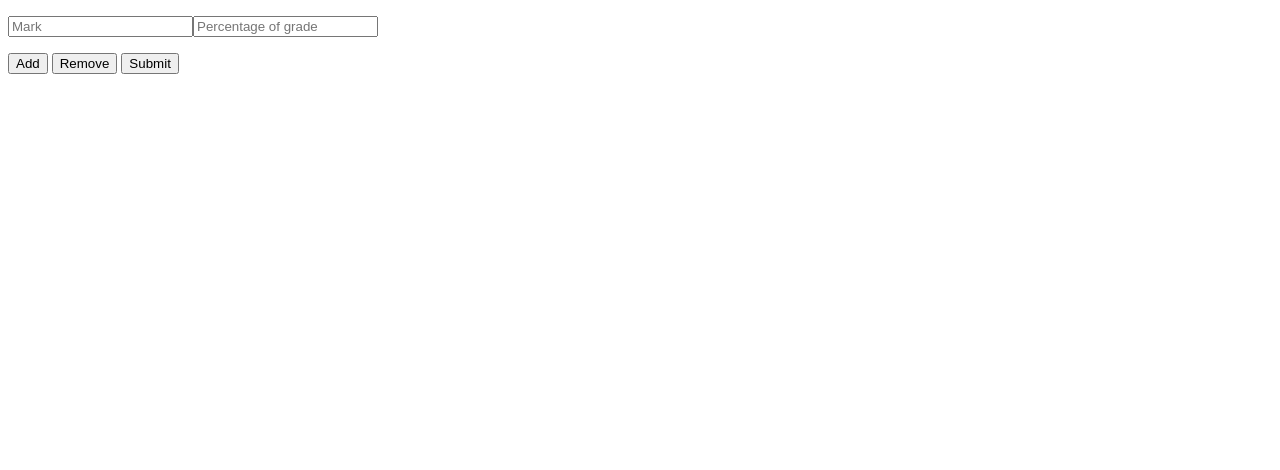
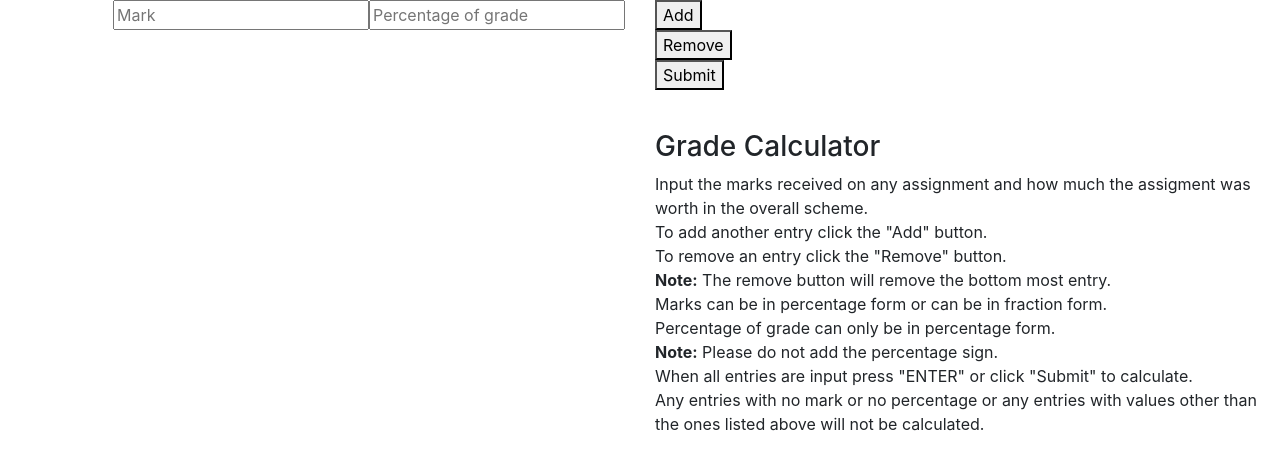
Before and after one commit to gjchow/grade_calc, a Flask app: page / in a window 1280 px wide. Shown: the top 470 px of the page. Run offline with Flask 2, Linux system fonts and the light colour scheme; some libraries are stand-ins or nearby versions.

Commit message:
Added help instructions and centred the elements

```diff
--- a/static/scripts/main.js
+++ b/static/scripts/main.js
@@ -4,14 +4,14 @@ $(document).ready(function() {
     let temp = "";
     $("button").click(function() {
         if ($(this).attr("class") == "add"){
-//            alert("Clicked add");
-            num += 1;
+            num += 1
             len += 1
             temp = '<div class="in'+num+'"><p><input type="text" id="mark'+num+'" name="mark'+num+'" placeholder="Mark"><input type="text" id="percent'+num+'" name="percent'+num+'" placeholder="Percentage of grade"><br></p></div>';
             $(".main").append(temp);
         }
         else if($(this).attr("class") == "remove"){
-            if (num == 1){
+            alert("remove")
+            if (len == 1){
                 alert("Must have at least 1 entry")
             }
             else {
--- a/templates/index.html
+++ b/templates/index.html
@@ -4,9 +4,14 @@
     <meta charset="UTF-8">
     <title>Grade Calculator</title>
     <script src="https://ajax.googleapis.com/ajax/libs/jquery/3.5.1/jquery.min.js"></script>
+    <link rel="stylesheet" href="https://stackpath.bootstrapcdn.com/bootstrap/4.5.2/css/bootstrap.min.css" integrity="sha384-JcKb8q3iqJ61gNV9KGb8thSsNjpSL0n8PARn9HuZOnIxN0hoP+VmmDGMN5t9UJ0Z" crossorigin="anonymous">
 </head>
 <body>
-    <form action="" method="post">
+    <div class="container-fluid">
+        <div class="row">
+            <div class="col">
+                <div class="d-flex justify-content-end">
+                    <form action="" method="post" id="grades">
                         <div class="main">
                             <div class="in1">
                                 <p>
@@ -14,11 +19,9 @@
                                 </p>
                             </div>
                         </div>
-        <p>
-            <button type="button" class="add" id="add">Add</button>
-            <button type="button" class="remove" id="remove">Remove</button>
-            <button type="submit" class="submit" id="submit">Submit</button>
-        </p>
+                    </form>
+                </div>
+                <div class="d-flex justify-content-end">
                 <p>
                     {% if info %}
                         <text>{% for inf in info %}
@@ -26,7 +29,32 @@
                         {% endfor %}</text>
                     {% endif %}
                 </p>
-    </form>
+                </div>
+            </div>
+            <div class="col">
+                <p>
+                    <button type="button" class="add" id="add">Add</button><br>
+                    <button type="button" class="remove" id="remove">Remove</button><br>
+                    <button type="submit" class="submit" id="submit" form="grades">Submit</button><br><br>
+                    <h3>Grade Calculator</h3>
+                    Input the marks received on any assignment and how much the assigment was worth in the overall scheme.<br>
+                    To add another entry click the "Add" button.<br>
+                    To remove an entry click the "Remove" button.<br>
+                    <b>Note:</b> The remove button will remove the bottom most entry.<br>
+                    Marks can be in percentage form or can be in fraction form.<br>
+                    Percentage of grade can only be in percentage form.<br>
+                    <b>Note:</b> Please do not add the percentage sign.<br>
+                    When all entries are input press "ENTER" or click "Submit" to calculate.<br>
+                    Any entries with no mark or no percentage or any entries with values other than the ones listed above will not be calculated.
+                </p>
+            </div>
+        </div>
+    </div>
+
     <script src="{{ url_for('static', filename='scripts/main.js') }}"></script>
+    <!--For bootstrap-->
+    <script src="https://code.jquery.com/jquery-3.5.1.slim.min.js" integrity="sha384-DfXdz2htPH0lsSSs5nCTpuj/zy4C+OGpamoFVy38MVBnE+IbbVYUew+OrCXaRkfj" crossorigin="anonymous"></script>
+    <script src="https://cdn.jsdelivr.net/npm/popper.js@1.16.1/dist/umd/popper.min.js" integrity="sha384-9/reFTGAW83EW2RDu2S0VKaIzap3H66lZH81PoYlFhbGU+6BZp6G7niu735Sk7lN" crossorigin="anonymous"></script>
+    <script src="https://stackpath.bootstrapcdn.com/bootstrap/4.5.2/js/bootstrap.min.js" integrity="sha384-B4gt1jrGC7Jh4AgTPSdUtOBvfO8shuf57BaghqFfPlYxofvL8/KUEfYiJOMMV+rV" crossorigin="anonymous"></script>
 </body>
 </html>
```
Lines whose indentation alone changed are shown as unchanged.
